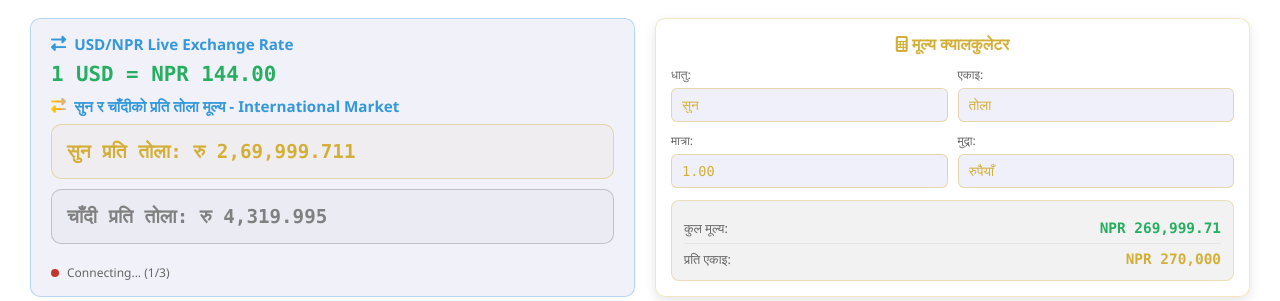
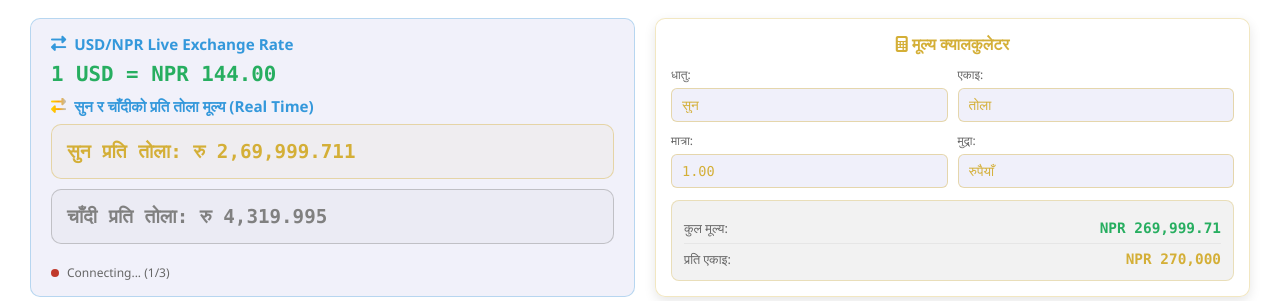
Before and after one commit to rocean007/projectJan26, a Python web app: template templates/index.html in a window 1280 px wide. Shown: the part 179-480 px from the top of the page. Run offline with Jinja, Linux system fonts and the light colour scheme; the template is opened without the code that fills it, so the values that code supplies are empty; some libraries are stand-ins or nearby versions.

Commit message:
modified:   templates/index.html

```diff
--- a/templates/index.html
+++ b/templates/index.html
@@ -811,7 +811,7 @@
     background-clip: text;
     -webkit-text-fill-color: transparent;
     display: inline-block;
-  "></i>सुन र चाँदीको प्रति तोला मूल्य - International Market</h3>
+  "></i>सुन र चाँदीको प्रति तोला मूल्य (Real Time)</h3>
                 <div class="current-rate" id="xau-npr"> सुन : रु 300,000 </div>
                 <div class="current-rate" id="xag-npr"> चाँदी : रु 4,000 </div>
                 <div class="backend-status-compact">
```
